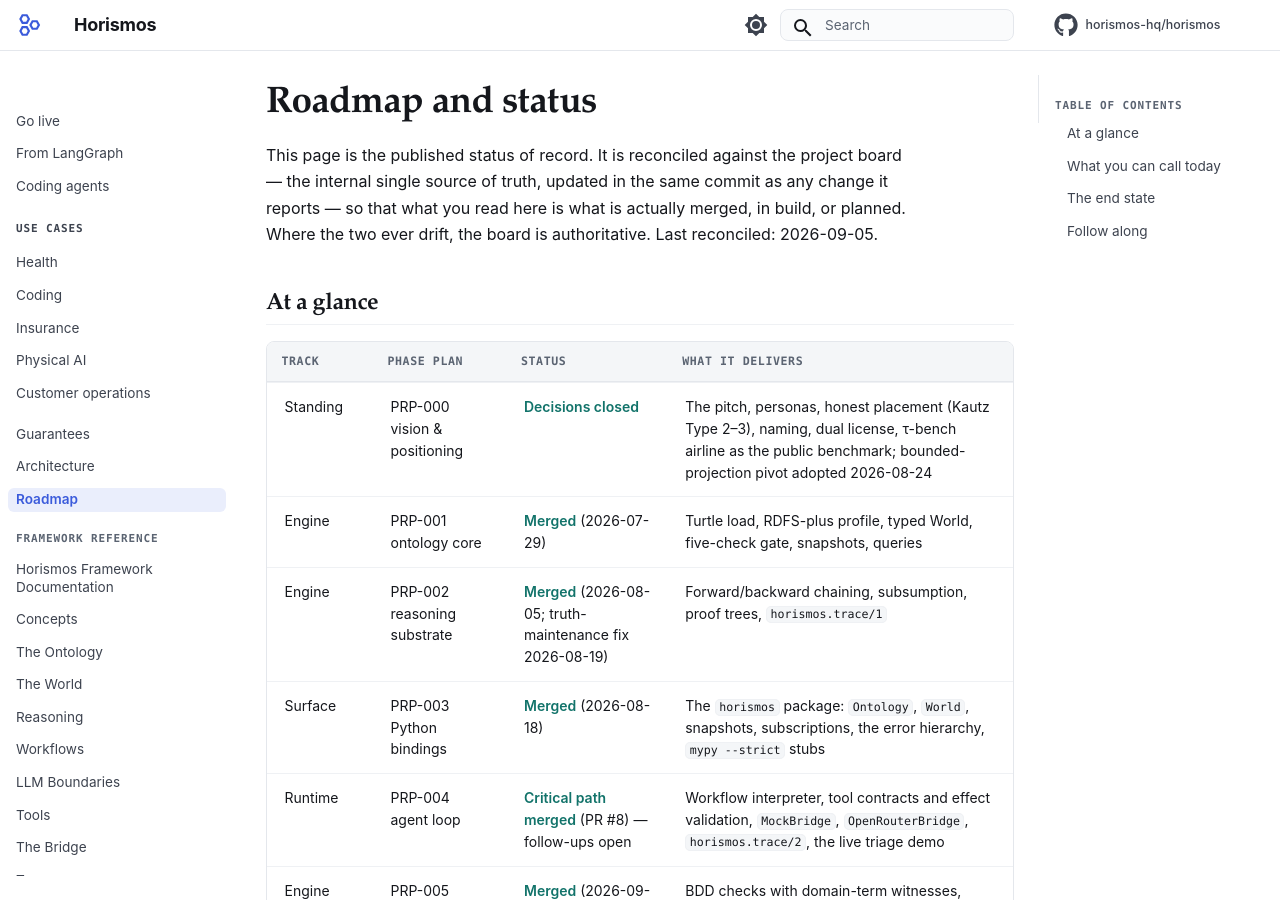
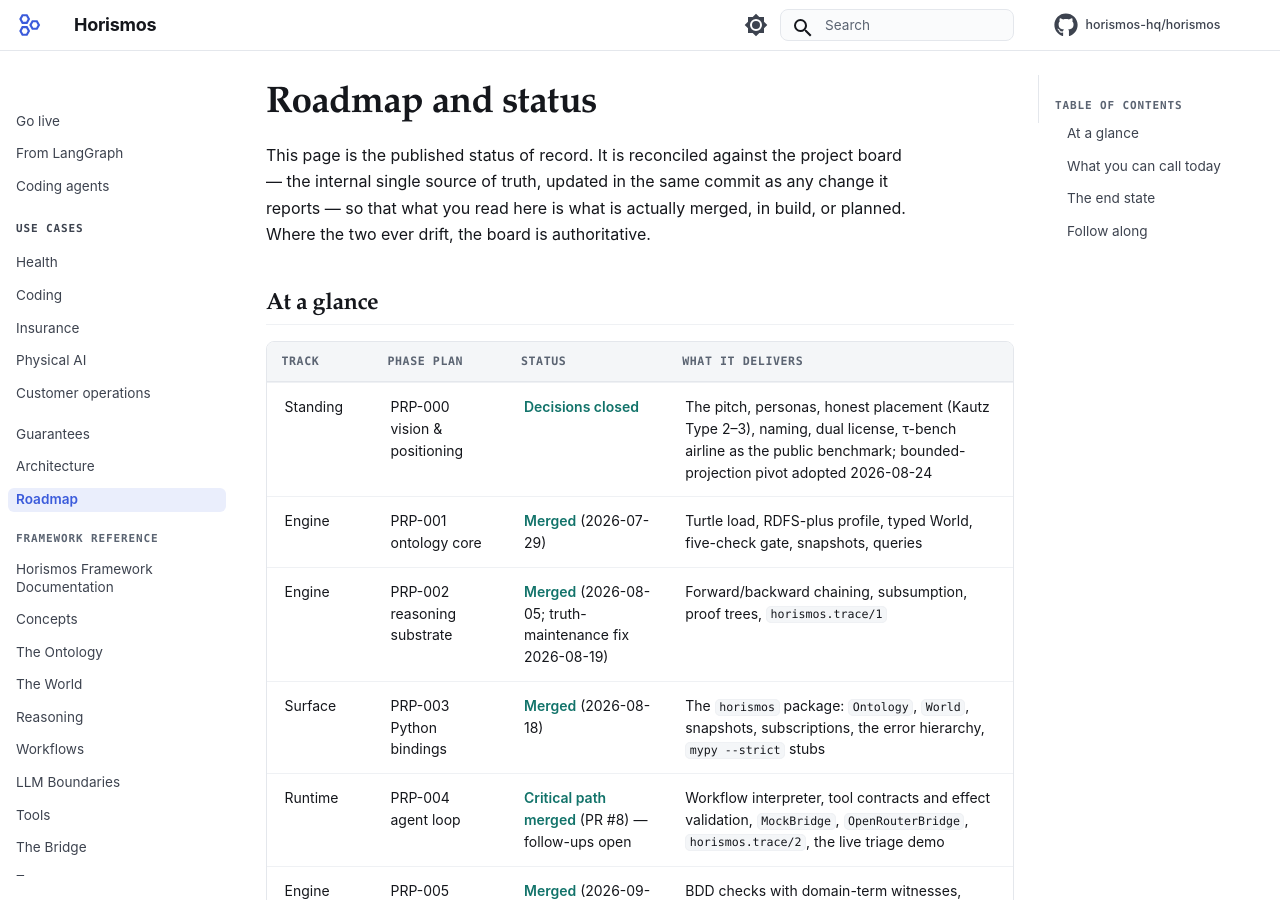
Before and after one commit to horismos-hq/horismos, an MkDocs documentation site: the page built from docs/roadmap.md, in a window 1280 px wide and 900 px high. Built offline with MkDocs 1.6.1 and Material for MkDocs 9.7.7, drawn with Linux system fonts in a browser that asks for light colours; comment, search, counter and statistics services are not loaded.

Commit message:
no-mistakes(document): drop unverified roadmap date, restore AGENTS.md invariants

```diff
--- a/docs/roadmap.md
+++ b/docs/roadmap.md
@@ -1,6 +1,6 @@
 # Roadmap and status
 
-This page is the published status of record. It is reconciled against the project board — the internal single source of truth, updated in the same commit as any change it reports — so that what you read here is what is actually merged, in build, or planned. Where the two ever drift, the board is authoritative. Last reconciled: 2026-09-05.
+This page is the published status of record. It is reconciled against the project board — the internal single source of truth, updated in the same commit as any change it reports — so that what you read here is what is actually merged, in build, or planned. Where the two ever drift, the board is authoritative.
 
 ## At a glance
 
```
Also changed, not shown: AGENTS.md (+10 -5 lines), docs/README.md (+1 -1 lines).
